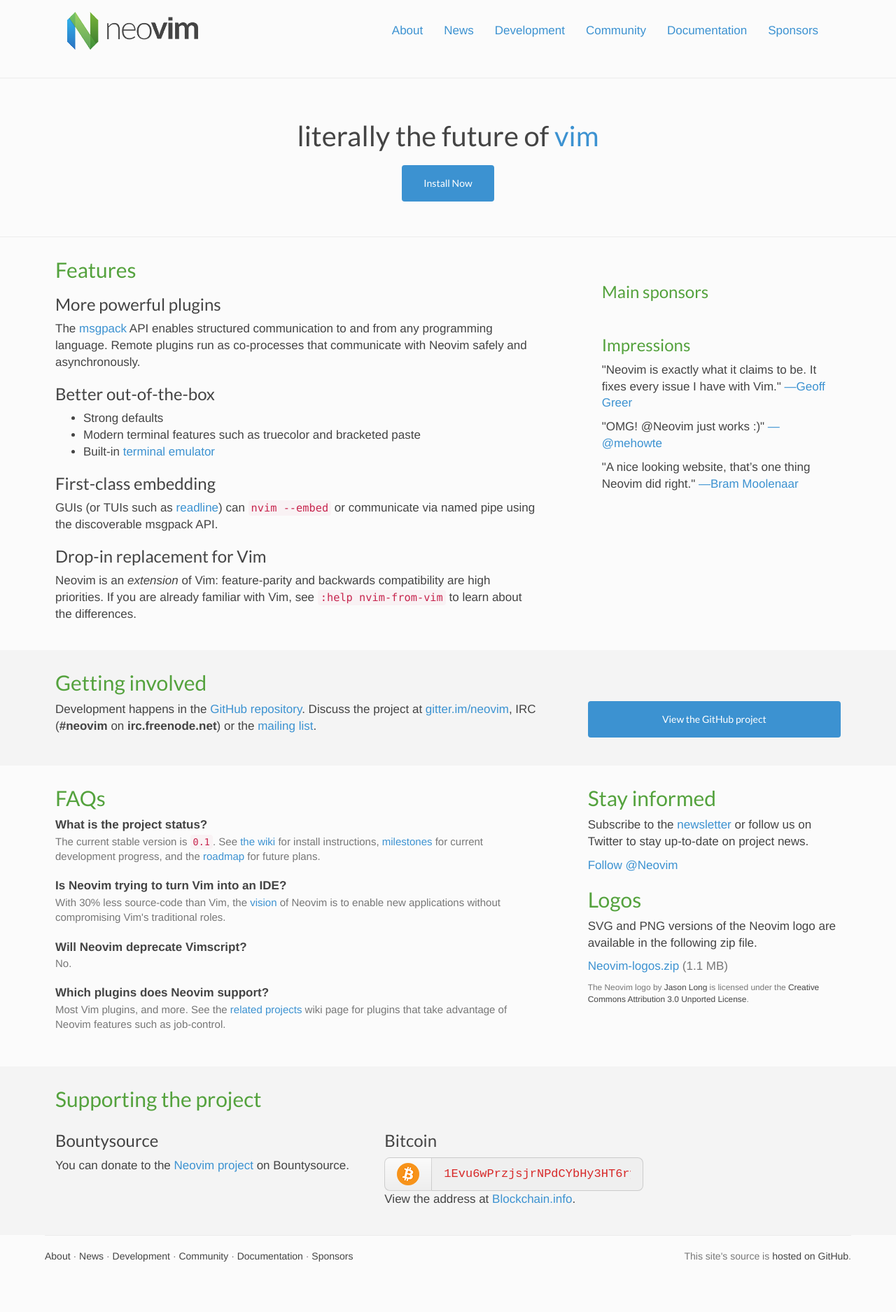
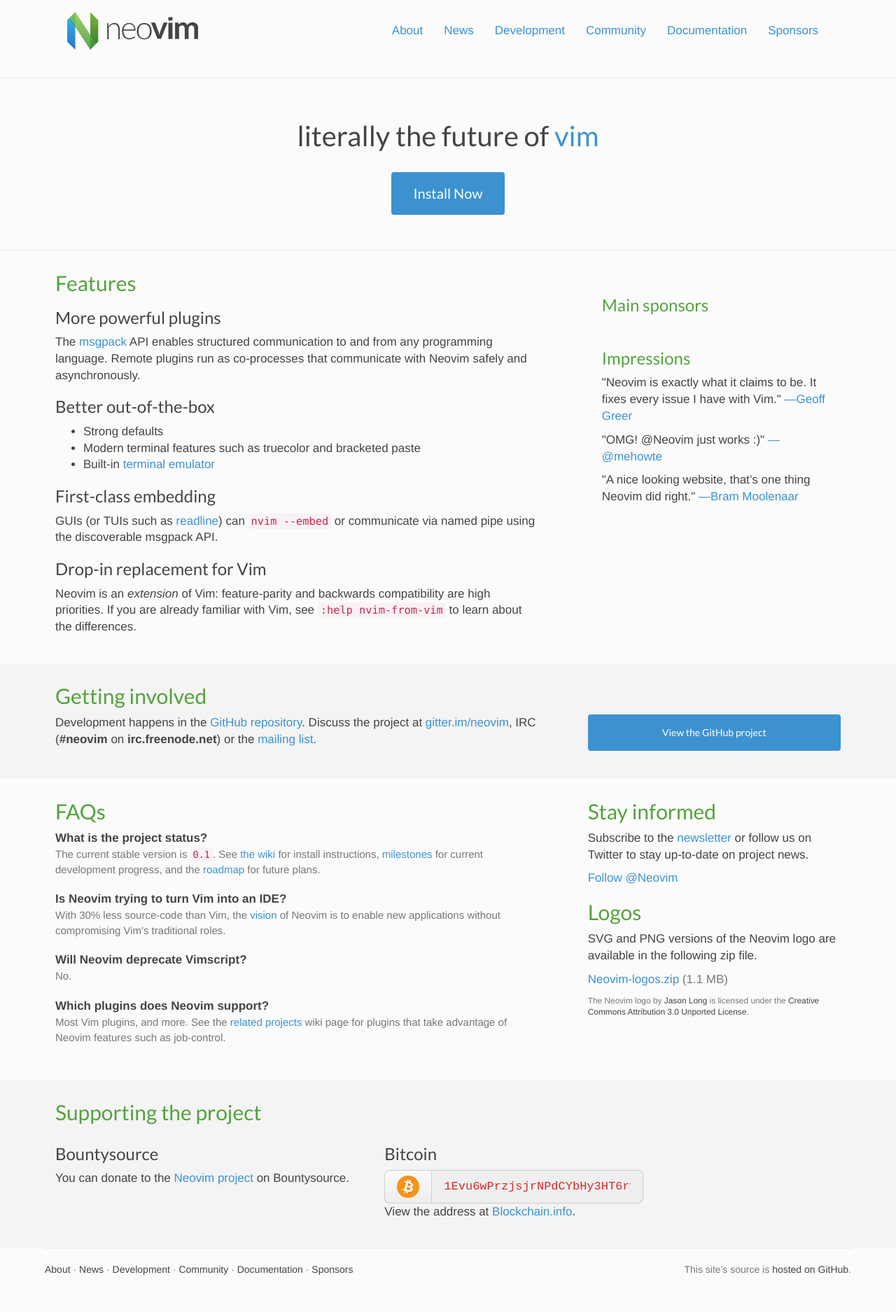
Before and after one commit to neovim/neovim.github.io, a Jekyll site: the page built from index.html, in a window 1280 px wide. Shown: the whole page at 70% size. Built offline with Jekyll 4.4.1, drawn with Linux system fonts in a browser that asks for light colours; nearby versions of some CDN libraries; comment, search, counter and statistics services are not loaded.

Commit message:
Higher impact install now button homepage
 * Increases the font-size for larger screens
 * Increases the whitespace between the button and 'literally the future of vim' tagline at all screen sizes

```diff
--- a/css/main.css
+++ b/css/main.css
@@ -162,6 +162,15 @@
 @media (min-width: 568px) {
   .masthead .lead {
     font-size: 26px;
+  }
+}
+
+.masthead .btn {
+  margin-top: 0.5em;
+}
+@media (min-width: 568px) {
+  .masthead .btn {
+    font-size: 20px;
   }
 }
 
```
